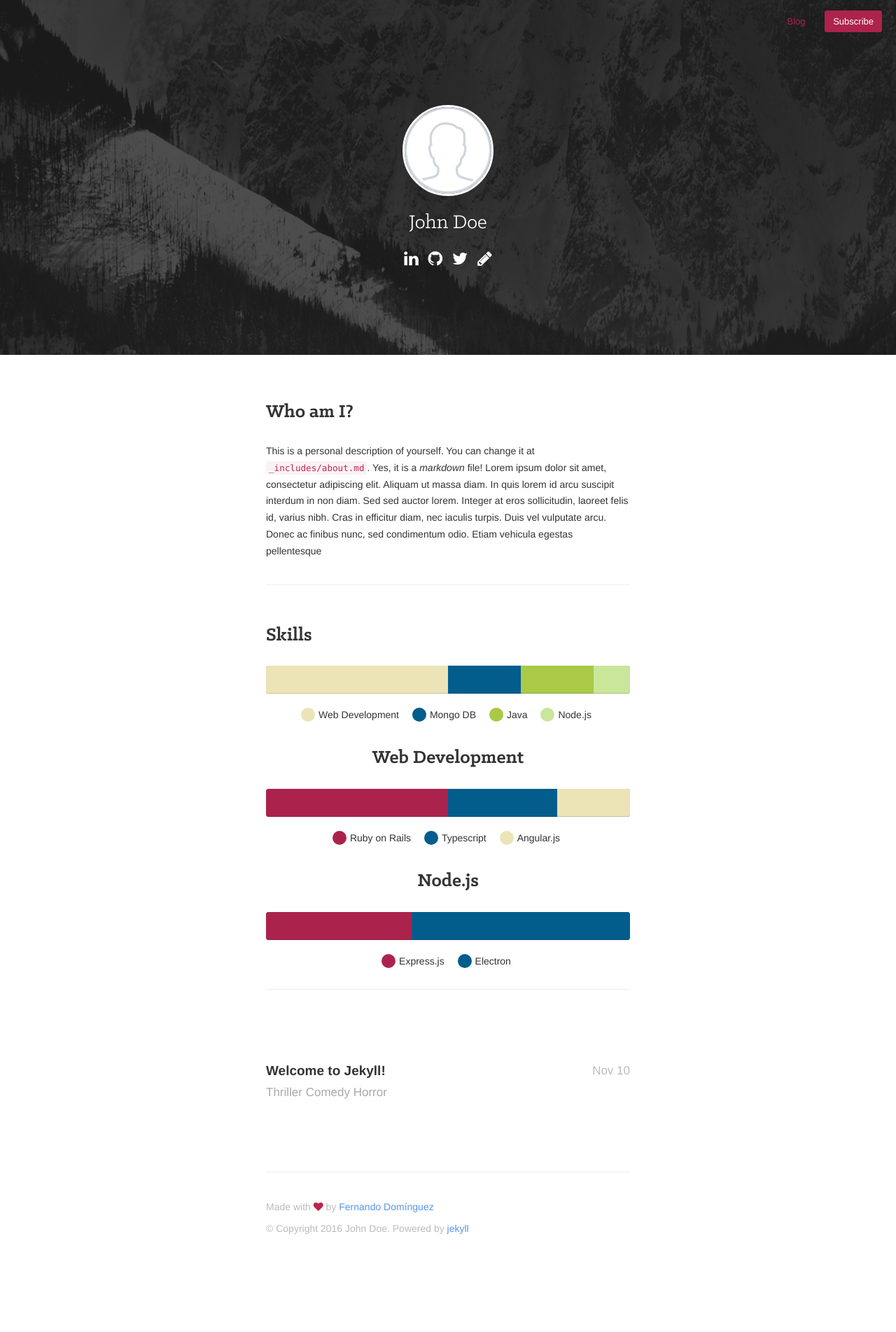
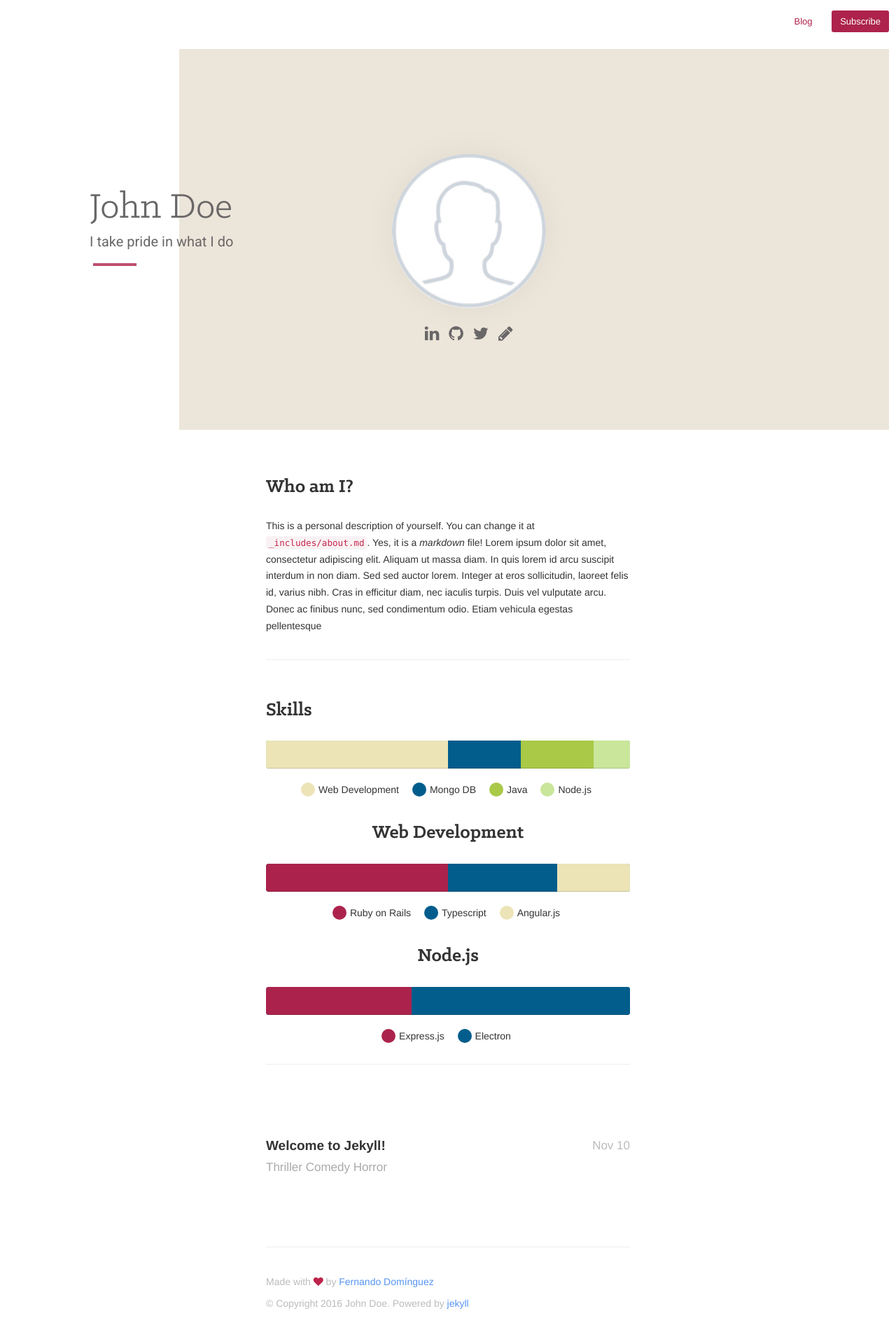
Before and after one commit to FernandoDoming/yucca, a Jekyll site: the page built from index.html, in a window 1280 px wide. Shown: the whole page at 70% size. Built offline with Jekyll 4.4.1, drawn with Linux system fonts in a browser that asks for light colours; nearby versions of some CDN libraries; Markdown is read by kramdown in place of the engine named in the settings; the list of posts is cut into pages by our own code; before the commit the page ends 1796 px from its top, so only the background shows below that.

Commit message:
Update header styles

```diff
--- a/_config.yml
+++ b/_config.yml
@@ -7,13 +7,11 @@ gems: [jekyll-paginate]
 
 # Global site settings
 name: John Doe
-description:
+description: "I take pride in what I do"
 meta_description: "Yucca theme showcase"
 
 settings:
-  header_img: '/assets/images/mountains.jpg'
-  header_color: '#fff'
-  header_img_position: '0% 90%'
+  header_color: '#696767'
 
 # Plugin settings
 markdown: redcarpet
--- a/_includes/profile.html
+++ b/_includes/profile.html
@@ -1,11 +1,13 @@
 <div class="profile">
-    <div class="darken"></div>
     <section id="wrapper">
-        <header id="header">
-            <img id="avatar" class="2x" src="{{ site.baseurl }}assets/images/avatar.png"/>
-            <h1>{{ site.author }}</h1>
-            <h2>{{ site.description }}</h2>
-            {% include profiles.html %}
-        </header>
+      <div id="author-wrap">
+        <h1 id="author">{{ site.author }}</h1>
+        <h2 id="description">{{ site.description }}</h2>
+        <div class="short-border" style="width: 30%;"></div>
+      </div>
+      <header id="header">
+          <img id="avatar" class="2x" src="{{ site.baseurl }}assets/images/avatar.png"/>
+          {% include profiles.html %}
+      </header>
     </section>
 </div>
--- a/_layouts/default.html
+++ b/_layouts/default.html
@@ -11,11 +11,13 @@
   <link rel="alternate" type="application/rss+xml" title="My Blog" href="{{ site.baseurl }}rss.xml">
   <link rel="stylesheet" href="{{ site.baseurl }}assets/css/highlight.css">
   <link rel="stylesheet" href="{{ site.baseurl }}assets/css/default.css">
+  <link rel="stylesheet" href="{{ site.baseurl }}assets/css/profile.css">
   <!-- Bootsrap -->
   <link rel="stylesheet" href="{{ site.baseurl }}assets/css/bootstrap.min.css">
   <link rel="stylesheet" href="{{ site.baseurl }}assets/css/bootstrap-theme.min.css">
   <!-- Fonts -->
   <link rel="stylesheet" href="https://maxcdn.bootstrapcdn.com/font-awesome/4.5.0/css/font-awesome.min.css">
+  <link href="https://fonts.googleapis.com/css?family=Roboto" rel="stylesheet">
   <link rel="stylesheet" href="{{ site.baseurl }}assets/fonts/klinic/stylesheet.css">
 </head>
 <body>
--- a/assets/css/default.scss
+++ b/assets/css/default.scss
@@ -2,13 +2,21 @@
 ---
 
 @import 'colors';
+
+.short-border {
+  height: 4px;
+  background-color: $accent;
+  opacity: 0.8;
+  margin-left: 5px;
+  margin-top: 20px;
+}
 
 .public-profiles {
   margin: 20px 0;
 
   a.profile-link {
     margin: 0 5px;
-    color: white;
+    color: {{ site.settings.header_color }};;
     font-size: 24px;
     transition: color 300ms;
 
--- /dev/null
+++ b/assets/css/profile.scss
@@ -0,0 +1,60 @@
+---
+---
+
+@import 'colors';
+
+
+.profile {
+		position: relative;
+    color: {{ site.settings.header_color }};
+
+    #author-wrap {
+      position: absolute;
+      top: 30%;
+      left: 10%;
+      padding: 10px 0;
+      max-width: 300px;
+
+      #author {
+        font-size: 55px;
+      }
+    }
+
+    #wrapper {
+    	padding: 50px 40px 0px;
+    	max-width: 100%;
+    	margin: 0 auto;
+      background-color: #ece5da;
+      margin: 10px 10px 10px 20%;
+    }
+
+    #header {
+    	margin-bottom: 10px;
+    	padding: 100px 0;
+    	text-align: center;
+    	position: relative;
+      right: 10%;
+    }
+
+    #avatar {
+    	display: inline-block;
+    	width: 220px;
+    	height: 220px;
+    	border-radius: 50%;
+      box-shadow: 0 0 50px rgba(33,33,33,0.05);
+    }
+
+    h1 {
+      font-family: 'klinic_slabbook';
+      font-size: 30px;
+    	letter-spacing: 0px;
+    }
+
+    h2 {
+    	font-size: 20px;
+    	font-weight: 300;
+    	margin-top: 10px;
+    	font-family: 'Roboto', Helvetica, Arial, sans-serif;
+    	font-style: normal;
+    }
+}
--- a/assets/css/style.scss
+++ b/assets/css/style.scss
@@ -74,55 +74,8 @@ h2 {
 	color: #bbb;
 }
 
-.profile {
-		position: relative;
-    {% if site.settings.header_img %}
-    background-image: url({{ site.settings.header_img }});
-    {% endif %}
-    {% if site.settings.header_img_position %}
-    background-position:{{ site.settings.header_img_position }};
-    {% endif %}
-    color: {{ site.settings.header_color }};
-}
-
-.profile #wrapper {
-	padding: 50px 40px 0px;
-	max-width: 600px;
-	margin: 0 auto;
-}
-
-.profile #header {
-	margin-bottom: 10px;
-	padding: 100px 0;
-	text-align: center;
-	position: relative;
-}
-
-.profile #avatar {
-	display: inline-block;
-	width: 130px;
-	height: 130px;
-	border-radius: 50%;
-  border: 3px solid white;
-}
-
-.profile h1 {
-  font-family: 'klinic_slabbook';
-  font-size: 30px;
-	letter-spacing: 0px;
-}
-
-.profile h2 {
-	font-size: 20px;
-	font-weight: 300;
-	margin-top: 10px;
-	font-family: 'Helvetica Neue', Helvetica, Arial, sans-serif;
-	font-style: normal;
-
-}
-
 nav.main-nav {
-	padding: 20px 20px 0;
+	padding: 20px 10px;
 
 	/*max-width: 600px;*/
 	width:100%;
@@ -130,7 +83,7 @@ nav.main-nav {
 	background: rgba(255,255,255,0);
 	margin: 0 auto;
 	text-align: right;
-	position: absolute;
+	position: relative;
 	z-index: 100;
 }
 
```
